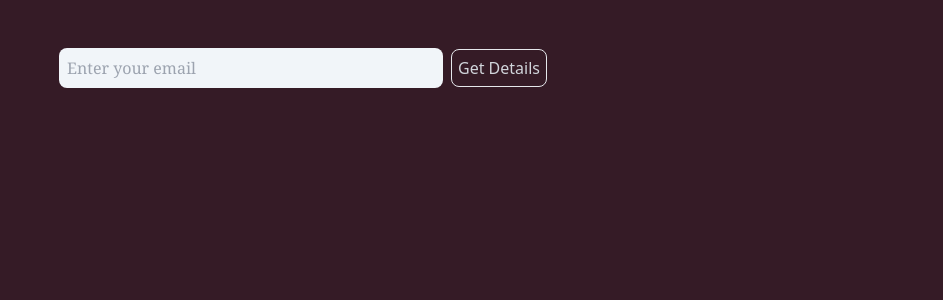
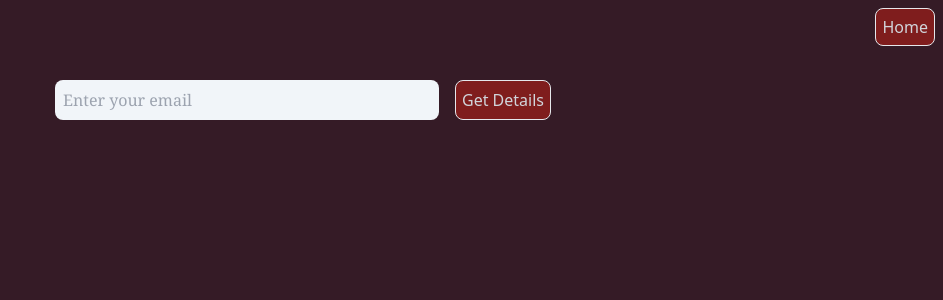
Before and after one commit to ashwinrangani/artwork-workshop-booking, a React (Vite) app in the folder artwork-frontend/: page /yourworkshop in a window 1280 px wide. Shown: the top 300 px of the page, without its empty margins (337-1280 px from the left). Built offline with nearby package versions, Linux system fonts and the light colour scheme.

Commit message:
vercel config

```diff
--- a/artwork-frontend/src/pages/UsersWorkshop.jsx
+++ b/artwork-frontend/src/pages/UsersWorkshop.jsx
@@ -1,10 +1,14 @@
 import axios from 'axios';
 import React, { useState } from 'react';
+import { useNavigate } from 'react-router-dom';
+import { Fade } from 'react-awesome-reveal';
 
 const UsersWorkshop = () => {
-    const [isLogged, setIsLogged] = useState(false);
+
     const [user, setUser] = useState([]);
     const [email, setEmail] = useState('');
+
+    const navigate = useNavigate()
 
     const getUser = async (e) => {
         e.preventDefault();
@@ -15,7 +19,7 @@ const UsersWorkshop = () => {
                 console.log(user);
                 if (user) {
                     setUser(user);
-                    setIsLogged(true);
+
                 }
             }
         } catch (error) {
@@ -25,9 +29,13 @@ const UsersWorkshop = () => {
 
 
     return (
+        <Fade>
         <div className=' bg-[#351b26]  h-screen'>
-            <div className='pt-12 flex gap-2 justify-center items-center'>
-                <form onSubmit={getUser}>
+            <div>
+            <button type='button' onClick={() => navigate('/')} className=' bg-red-900 float-end mt-2 mr-2 text-gray-300 hover:bg-[#351b26] border rounded-lg p-1.5 focus:outline-none focus:ring-1 focus:ring-yellow-200'>Home</button>
+            </div>
+            <div className='pt-12 r'>
+                <form onSubmit={getUser} className='flex gap-2 justify-center  items-cente mt-8'>
                     <input
                         type='email'
                         name='email'
@@ -37,35 +45,47 @@ const UsersWorkshop = () => {
                         required
                         className='p-2 w-56 bg-slate-100 md:w-96 placeholder:font-serif rounded-lg mr-2'
                     />
-                    <button type='submit' className='w-24  text-gray-300 border rounded-lg p-1.5 focus:outline-none focus:ring-1 focus:ring-yellow-200'>Get Details</button>
+                    <button type='submit' className='w-24  text-gray-300 border rounded-lg p-1.5 bg-red-900 hover:bg-[#351b26]  focus:outline-none focus:ring-1 focus:ring-yellow-200'>Get Details</button>
+
                 </form>
             </div>
 
 
-            <div className="flex flex-wrap justify-center bg-[#351b26] mt-16">
+            <div className="flex flex-wrap justify-center bg-[#351b26] mt-8">
+
     {user.map((person, index) => (
-        <div key={index} className="w-96 mx-4 mb-8 mt-12">
+         <Fade>
+        <div key={index} className="w-96 mx-4 mb-8 mt-8">
+
             <div className="rounded-xl bg-gray-300 p-6 text-center shadow-xl">
                 <div className="mx-auto flex h-16 w-16 -translate-y-12 transform items-center justify-center rounded-full bg-teal-400 shadow-lg shadow-teal-500/40">
                     <svg viewBox="0 0 33 46" fill="none" xmlns="http://www.w3.org/2000/svg" className="h-6 w-6 text-white">
                         <path d="M24.75 23H8.25V28.75H24.75V23ZM32.3984 9.43359L23.9852 0.628906C23.5984 0.224609 23.0742 0 22.5242 0H22V11.5H33V10.952C33 10.3859 32.7852 9.83789 32.3984 9.43359ZM19.25 12.2188V0H2.0625C0.919531 0 0 0.961328 0 2.15625V43.8438C0 45.0387 0.919531 46 2.0625 46H30.9375C32.0805 46 33 45.0387 33 43.8438V14.375H21.3125C20.1781 14.375 19.25 13.4047 19.25 12.2188ZM5.5 6.46875C5.5 6.07164 5.80766 5.75 6.1875 5.75H13.0625C13.4423 5.75 13.75 6.07164 13.75 6.46875V7.90625C13.75 8.30336 13.4423 8.625 13.0625 8.625H6.1875C5.80766 8.625 5.5 8.30336 5.5 7.90625V6.46875ZM5.5 12.2188C5.5 11.8216 5.80766 11.5 6.1875 11.5H13.0625C13.4423 11.5 13.75 11.8216 13.75 12.2188V13.6562C13.75 14.0534 13.4423 14.375 13.0625 14.375H6.1875C5.80766 14.375 5.5 14.0534 5.5 13.6562V12.2188ZM27.5 39.5312C27.5 39.9284 27.1923 40.25 26.8125 40.25H19.9375C19.5577 40.25 19.25 39.9284 19.25 39.5312V38.0938C19.25 37.6966 19.5577 37.375 19.9375 37.375H26.8125C27.1923 37.375 27.5 37.6966 27.5 38.0938V39.5312ZM27.5 21.5625V30.1875C27.5 30.9817 26.8847 31.625 26.125 31.625H6.875C6.11531 31.625 5.5 30.9817 5.5 30.1875V21.5625C5.5 20.7683 6.11531 20.125 6.875 20.125H26.125C26.8847 20.125 27.5 20.7683 27.5 21.5625Z" fill="white"></path>
                     </svg>
                 </div>
-                <h1 className="mb-3 text-xl font-medium ">{person.workshop}</h1>
-                <ul className='flex flex-col items-start justify-start gap-2'>
-                    <li>{person.name}</li>
-                    <li>{person.email}</li>
-                    <li>{person.paymentId}</li>
-                    <li>{person.contact}</li>
-                    <li>{person.createdAt ? new Date(person.createdAt).toLocaleDateString('en-IN') : ''}</li>
+                <h1 className="mb-3 -mt-6 text-2xl font-medium underline ">{person.workshop}</h1>
+                <ul className='flex flex-col items-start justify-start gap-2 mt-5 font-semibold'>
+
+                    <li>Name : {person.name}</li>
+                    <li>Email : {person.email}</li>
+                    <li>Contact : {person.contact}</li>
+                    <li>PaymentId : {person.paymentId}</li>
+                    <li>Payment Status : {person.status}</li>
+                    <li>Date of Registration : {person.createdAt ? new Date(person.createdAt).toLocaleDateString('en-IN') : ''}</li>
                 </ul>
+
             </div>
+
         </div>
+
+        </Fade>
     ))}
+
 </div>
 
 
         </div>
+        </Fade>
     );
 };
 
```
Also changed, not shown: artwork-frontend/vercel.json (added), 1 other file (tests, documents, lock files or other folders).
